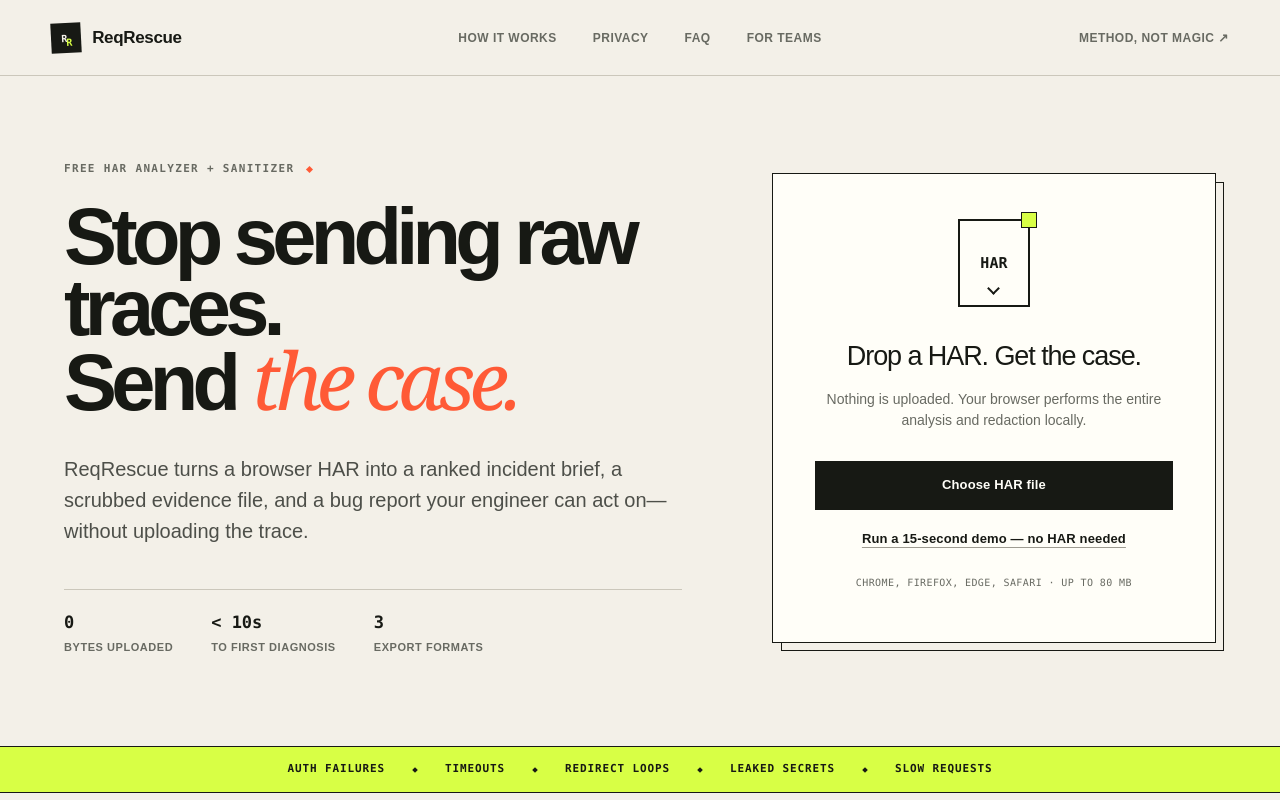
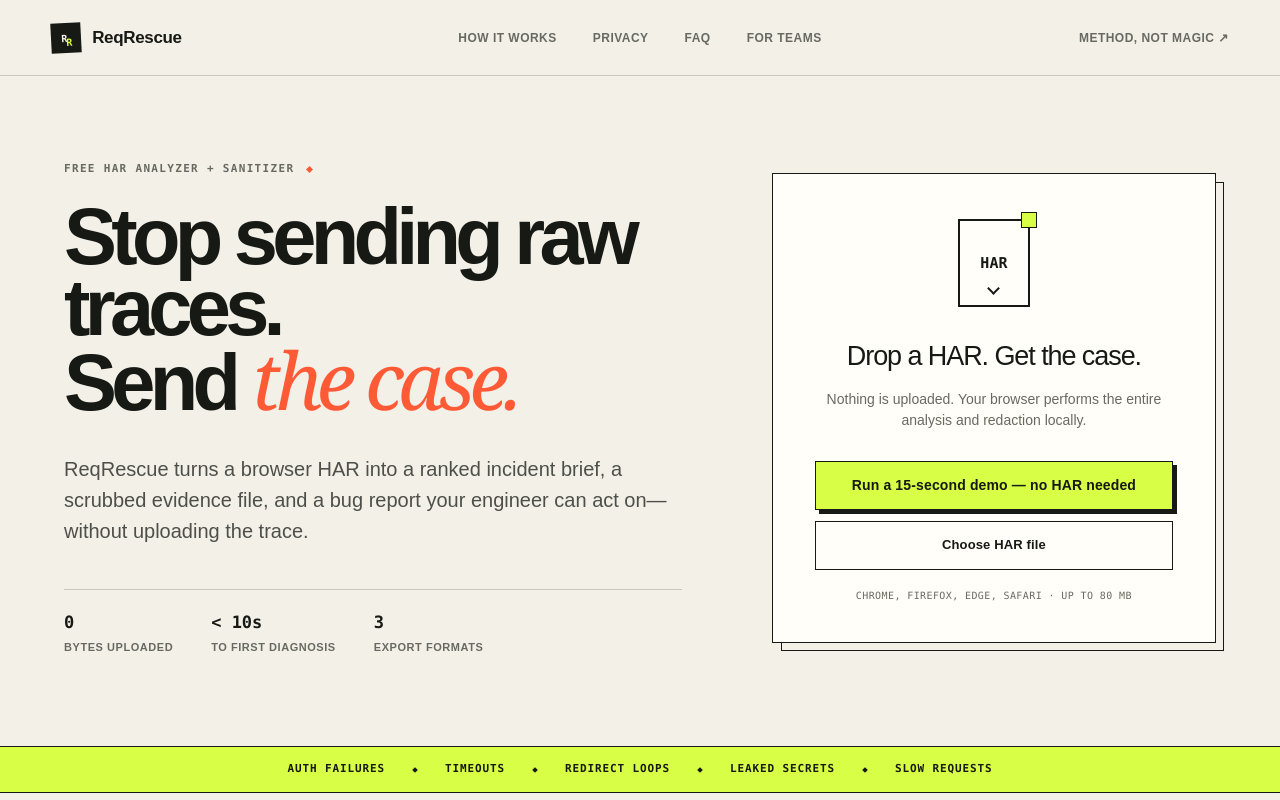
Before and after one commit to hannadevtools/reqrescue, a Next.js app: page / in a window 1280 px wide. Shown: the top 800 px of the page. Built offline with nearby package versions, Linux system fonts and the light colour scheme.

Commit message:
Make demo the primary conversion action

```diff
--- a/app/globals.css
+++ b/app/globals.css
@@ -331,6 +331,21 @@
   transform: translateY(-2px);
 }
 
+.button-demo {
+  background: var(--acid);
+  border-color: var(--ink);
+  box-shadow: 4px 4px 0 var(--ink);
+  color: var(--ink);
+  font-size: 14px;
+}
+
+.button-demo:hover:not(:disabled) {
+  background: var(--signal);
+  box-shadow: 2px 2px 0 var(--ink);
+  color: var(--white);
+  transform: translate(2px, 2px);
+}
+
 .button-quiet {
   background: transparent;
   color: var(--ink);
--- a/app/page.tsx
+++ b/app/page.tsx
@@ -169,8 +169,11 @@
         redaction locally.
       </p>
       <div className="upload-actions">
+        <button className="button button-demo" disabled={busy} onClick={onDemo}>
+          Run a 15-second demo — no HAR needed
+        </button>
         <button
-          className="button button-primary"
+          className="button button-outline"
           disabled={busy}
           onClick={() => inputRef.current?.click()}
         >
@@ -181,9 +184,6 @@
           ) : (
             "Choose HAR file"
           )}
-        </button>
-        <button className="button button-quiet" disabled={busy} onClick={onDemo}>
-          Run a 15-second demo — no HAR needed
         </button>
       </div>
       <p className="file-note">Chrome, Firefox, Edge, Safari · up to 80 MB</p>
```
